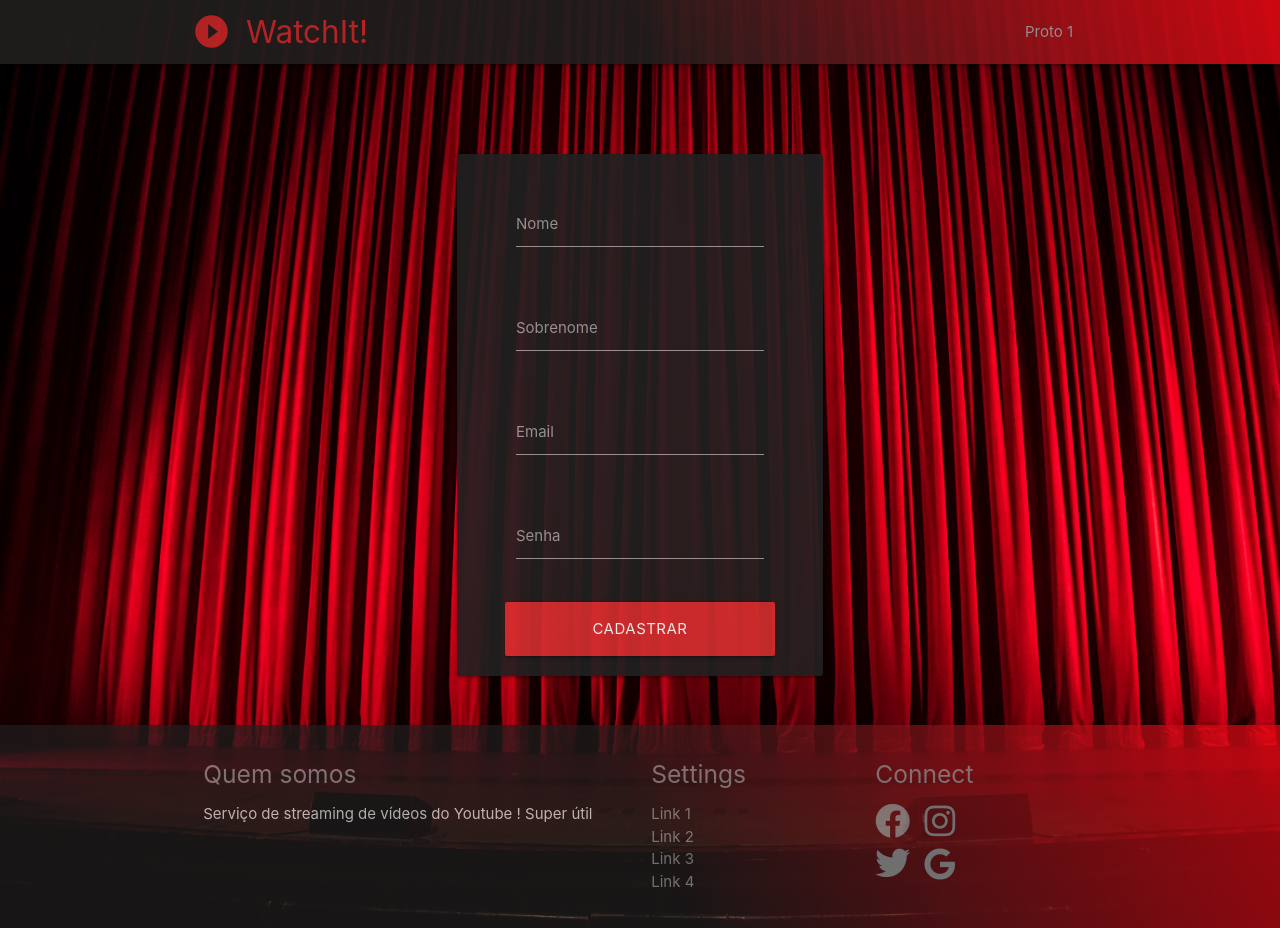
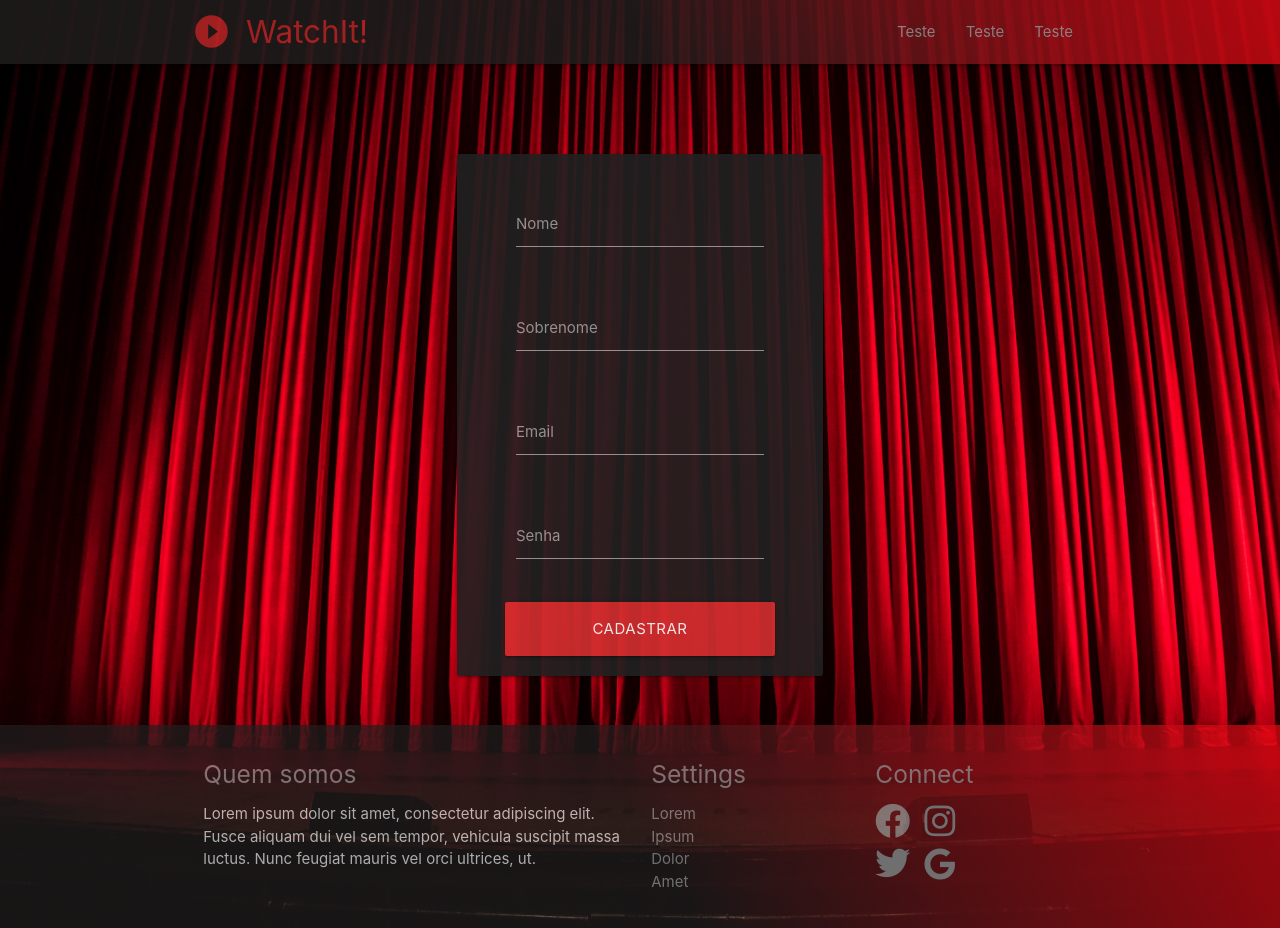
Before and after one commit to DBVeit/ProjetoExperienciaCriativa2, a PHP site: page /ProjetoExperienciaCriativa2/pages/cadastro.php in a window 1280 px wide. Run offline with PHP 8.4, Linux system fonts and the light colour scheme; some libraries are stand-ins or nearby versions.

Commit message:
front update

```diff
--- a/css/style.css
+++ b/css/style.css
@@ -42,6 +42,17 @@ main {
   border-radius: 4px;
 }
 
+.register-form {
+  display: inline-block;
+  padding: 32px 48px 0px 48px;
+  opacity: 0.9;
+  border-radius: 3px;
+}
+
+.footer-icon {
+  font-size: 35px;
+  padding: 0px 10px 7px 0px;
+}
 
 
 
--- a/pages/cadastro.php
+++ b/pages/cadastro.php
@@ -5,7 +5,8 @@
 <head>
   <meta http-equiv="Content-Type" content="text/html; charset=UTF-8"/>
   <meta name="viewport" content="width=device-width, initial-scale=1, maximum-scale=1.0"/>
-  <title>WatchIt! - Prototype 1</title>
+  <link rel="shortcut icon" type="image/x-icon" href="../img/favicon.ico"/>
+  <title>WatchIt!</title>
 
 
   <!-- CSS  -->
@@ -16,19 +17,26 @@
   <!--<script src="https://code.jquery.com/jquery-2.1.1.min.js"></script>-->
   <script src="../js/jquery.js"></script>
   <script src="../js/jquery.md5.js"></script>
-  <script src="../js/encript.js"></script>
 	<script src="../js/funcoes.js"></script>
 
 </head>
 <body>
-  <nav class="grey darken-3 lighten-1" style="opacity: 0.9; background-image: linear-gradient(-120DEG,#E50914,#221F1F,#221F1F)" role="navigation" >
-    <div class="nav-wrapper container"><a id="logo-container" href="#" class="brand-logo" ><i class="material-icons" style="font-size: 39px;">play_circle_filled</i>WatchIt!</a>
+  <nav class="grey darken-3 lighten-1 mat-header"  role="navigation" >
+    <div class="nav-wrapper container"><a id="logo-container" href="../index.php" class="brand-logo" ><i class="material-icons" style="font-size: 39px;">play_circle_filled</i>WatchIt!</a>
       <ul class="right hide-on-med-and-down">
-        <li><a href="#">Proto 1</a></li>
+        <li><a href="#">Teste</a></li>
+      </ul>
+
+      <ul class="right hide-on-med-and-down">
+        <li><a href="#">Teste</a></li>
+      </ul>
+
+      <ul class="right hide-on-med-and-down">
+        <li><a href="#">Teste</a></li>
       </ul>
 
       <ul id="nav-mobile" class="sidenav">
-        <li><a href="#">Proto 1</a></li>
+        <li><a href="#">Menu</a></li>
       </ul>
       <a href="#" data-target="nav-mobile" class="sidenav-trigger"><i class="material-icons">menu</i></a>
     </div>
@@ -41,7 +49,7 @@
       <div class="section"></div>
 
       <div class="container">
-        <div class="grey darken-4 z-depth-1 grey lighten-4 row" style="display: inline-block; padding: 32px 48px 0px 48px; opacity: 0.9; border-radius: 3px;">
+        <div class="grey darken-4 z-depth-1 grey lighten-4 row register-form">
 
           <form class="col s12" id="cadastro">
             <div class='row'>
@@ -91,30 +99,30 @@
 
   </main>
 
-  <footer class="page-footer grey darken-3" style="opacity: 0.7; background-image: linear-gradient(-120DEG,#E50914,#221F1F,#221F1F);">
+  <footer class="page-footer grey darken-3">
     <div class="container">
       <div class="row">
         <div class="col l6 s12">
         <h5 class="white-text">Quem somos</h5>
-          <p class="grey-text text-lighten-4">Serviço de streaming de vídeos do Youtube ! Super útil</p>
+          <p class="grey-text text-lighten-4">Lorem ipsum dolor sit amet, consectetur adipiscing elit. Fusce aliquam dui vel sem tempor, vehicula suscipit massa luctus. Nunc feugiat mauris vel orci ultrices, ut.</p>
 
 
         </div>
         <div class="col l3 s12">
           <h5 class="white-text">Settings</h5>
           <ul>
-            <li><a class="white-text" href="#!">Link 1</a></li>
-            <li><a class="white-text" href="#!">Link 2</a></li>
-            <li><a class="white-text" href="#!">Link 3</a></li>
-            <li><a class="white-text" href="#!">Link 4</a></li>
+            <li><a class="white-text" href="#!">Lorem</a></li>
+            <li><a class="white-text" href="#!">Ipsum</a></li>
+            <li><a class="white-text" href="#!">Dolor</a></li>
+            <li><a class="white-text" href="#!">Amet</a></li>
           </ul>
         </div>
         <div class="col l3 s12">
           <h5 class="white-text">Connect</h5>
           <ul>
-          <li><a class="white-text" href="#!"><i style="font-size: 35px; padding: 0px 10px 7px 0px;"class="fab fa-facebook"></i></a>
+          <li><a class="white-text" href="#!"><i class="fab fa-facebook footer-icon"></i></a>
             <a class="white-text" href="#!"><i style="font-size: 35px;"class="fab fa-instagram"></i></a></li>
-            <li><a class="white-text" href="#!"><i style="font-size: 35px; padding: 0px 10px 7px 0px;"class="fab fa-twitter"></i></a>
+            <li><a class="white-text" href="#!"><i class="fab fa-twitter footer-icon"></i></a>
             <a class="white-text" href="#!"><i style="font-size: 32px;"class="fab fa-google"></i></a></li>
           </ul>
         </div>
```
Also changed, not shown: index.php (+19 -11 lines), img/favicon.ico (added).
